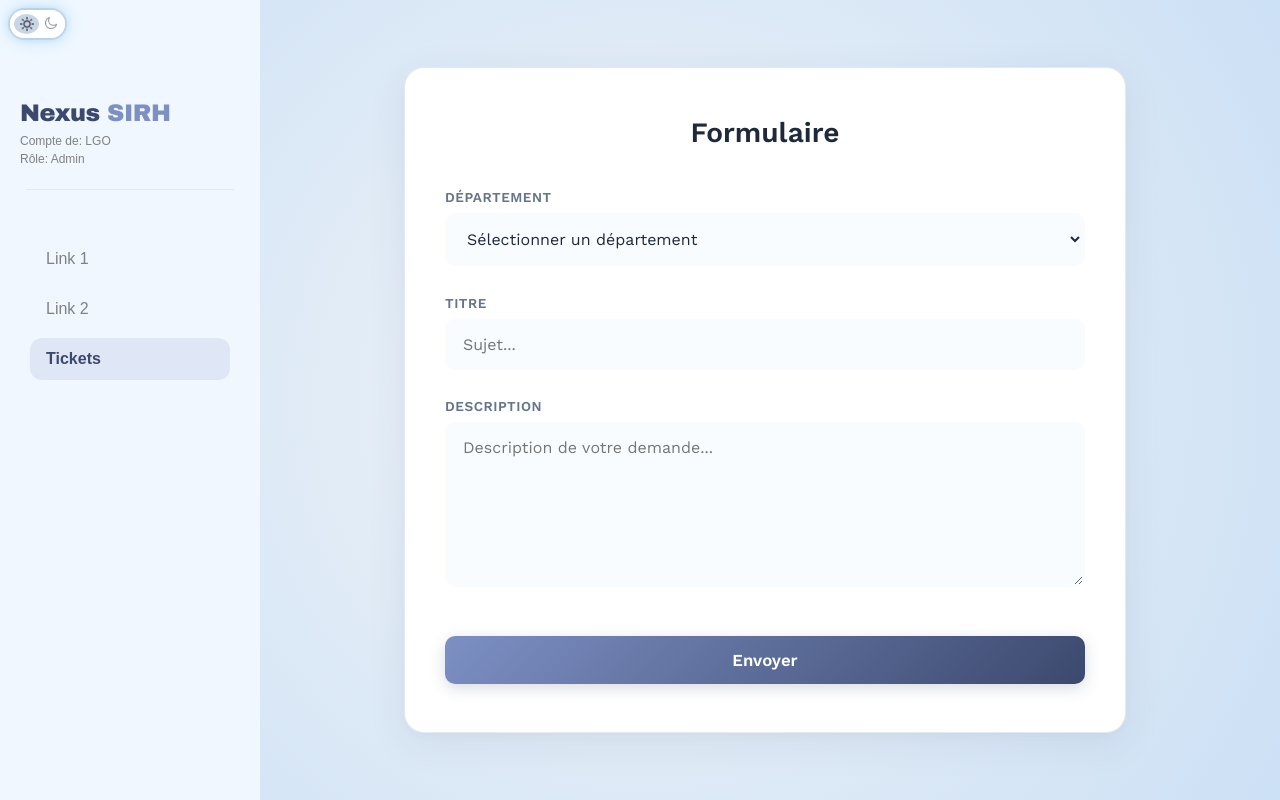
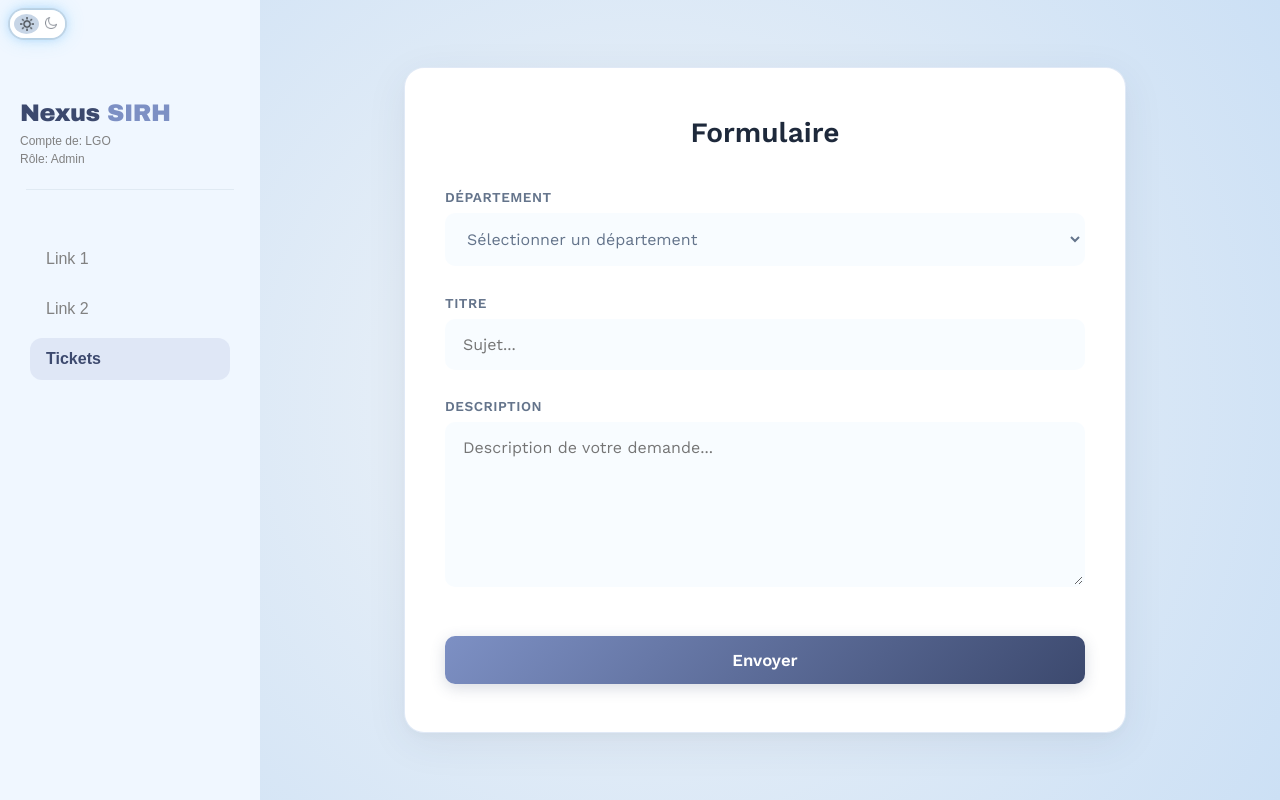
Before and after one commit to lgcxsta/Nexus-SIRH, a PHP site: page /pages/ticket.html in a window 1280 px wide. Run offline with PHP 8.4, Linux system fonts and the light colour scheme.

Commit message:
style: update select text color

```diff
--- a/frontend/style/forms.css
+++ b/frontend/style/forms.css
@@ -100,3 +100,11 @@ input[type="submit"]:hover {
 }
 
 input[type="submit"]:active { transform: translateY(1px); }
+
+select.inputForm {
+    color: var(--text-secondary);
+}
+
+select.inputForm:valid {
+    color: var(--text-primary);
+}
```
